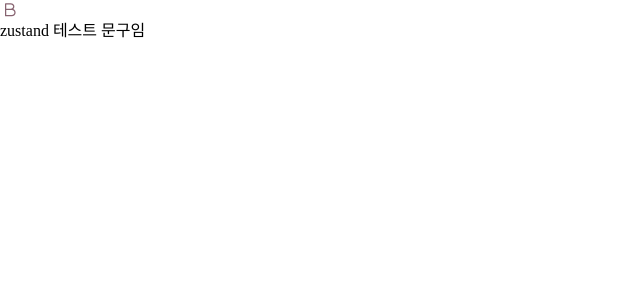
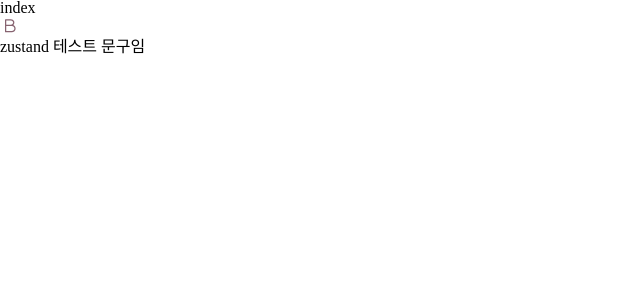
Before and after one commit to E-ppo/playground, a Next.js app: page / in a window 1280 px wide. Shown: the top 300 px of the page, without its empty margins (0-640 px from the left). Built offline with nearby package versions, Linux system fonts and the light colour scheme.

Commit message:
feat : 헤더 컴포넌트 생성 및  레이아웃 배치

```diff
--- a/src/app/layout.tsx
+++ b/src/app/layout.tsx
@@ -1,6 +1,7 @@
 import type { Metadata } from 'next'
 import localFont from 'next/font/local'
 import './globals.scss'
+import { Header } from '@/components'
 
 const geistSans = localFont({
   src: '../../public/fonts/GeistVF.woff',
@@ -26,6 +27,7 @@ export default function RootLayout({
   return (
     <html lang="en">
       <body className={`${geistSans.variable} ${geistMono.variable}`}>
+        <Header />
         {children}
       </body>
     </html>
--- /dev/null
+++ b/src/components/header/index.tsx
@@ -0,0 +1,11 @@
+import React from 'react'
+
+const Header = () => {
+  return (
+    <header>
+      <p>index</p>
+    </header>
+  )
+}
+
+export default Header
--- a/src/components/index.ts
+++ b/src/components/index.ts
@@ -0,0 +1,3 @@
+import Header from './header'
+
+export { Header }
--- a/src/constants/index.ts
+++ b/src/constants/index.ts
@@ -0,0 +1,3 @@
+import Header from './header'
+
+export { Header }
```
Also changed, not shown: src/components/header/header.module.scss (added).
